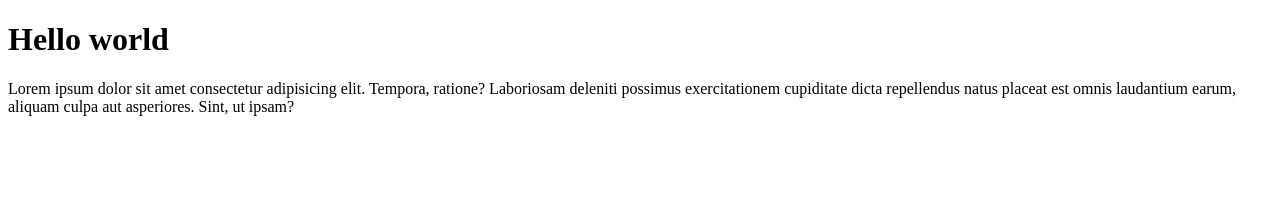
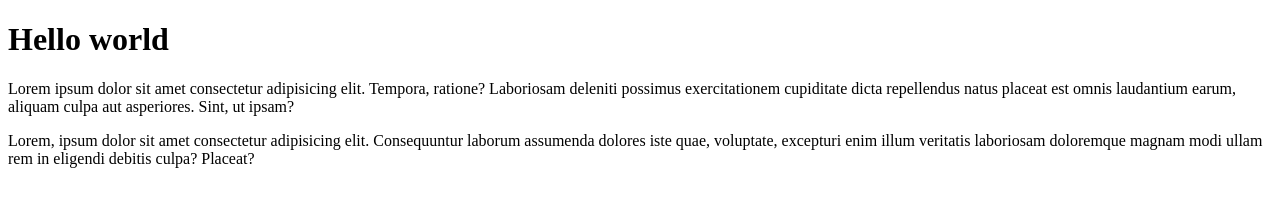
Before and after one commit to exson2023/xyzsd, a plain HTML site: page index.html in a window 1280 px wide. Drawn offline with Linux system fonts and the light colour scheme.

Commit message:
Second commit

```diff
--- a/index.html
+++ b/index.html
@@ -8,5 +8,6 @@
 <body>
     <h1>Hello world</h1>
     <p>Lorem ipsum dolor sit amet consectetur adipisicing elit. Tempora, ratione? Laboriosam deleniti possimus exercitationem cupiditate dicta repellendus natus placeat est omnis laudantium earum, aliquam culpa aut asperiores. Sint, ut ipsam?</p>
+    <p>Lorem, ipsum dolor sit amet consectetur adipisicing elit. Consequuntur laborum assumenda dolores iste quae, voluptate, excepturi enim illum veritatis laboriosam doloremque magnam modi ullam rem in eligendi debitis culpa? Placeat?</p>
 </body>
 </html>
```
